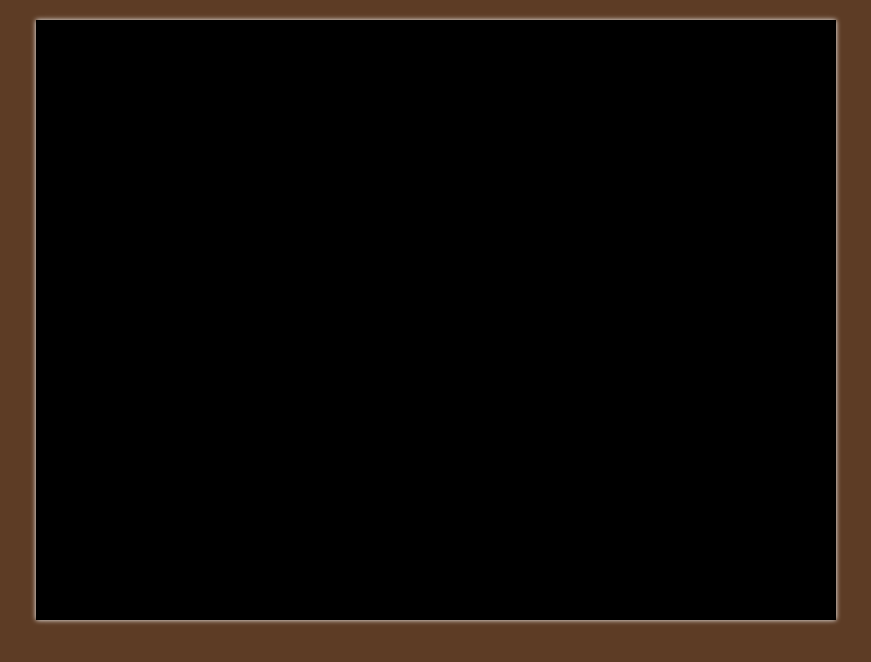
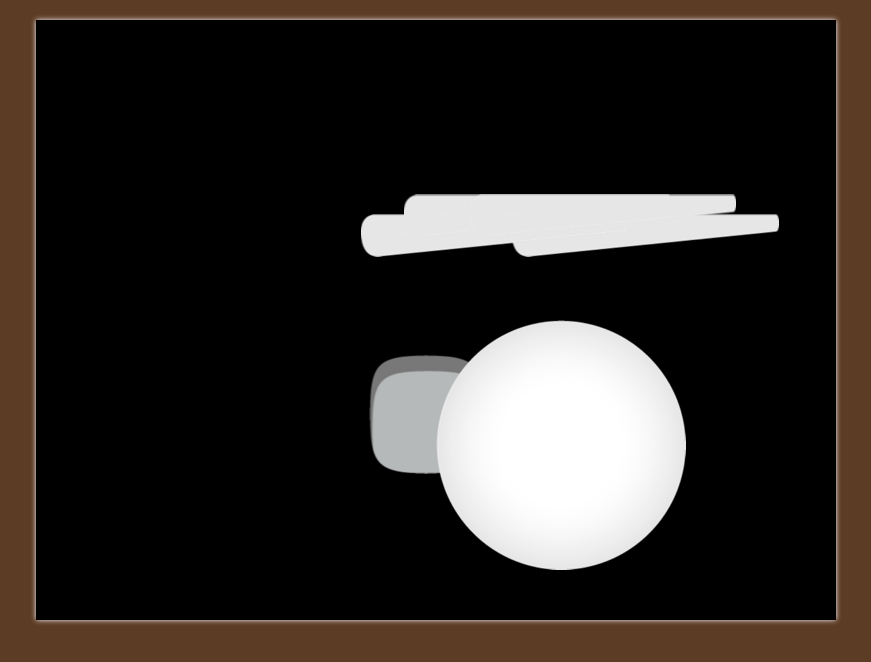
Before and after one commit to elliotfiske/html5mon, a plain HTML site: page index.html in a window 1280 px wide. Shown: the whole page, without its empty margins (129-1000 px from the left). Drawn offline with Linux system fonts and the light colour scheme.

Commit message:
Basic part rendering ahoy

```diff
--- a/index.html
+++ b/index.html
@@ -23,6 +23,9 @@
        <img class="wut" />
    </div>
 
+   <!-- test saved monsters -->
+   <script src="monster2.js"></script>
+
    <!-- Libraries -->
    <script src="src/engine/juicy.js"></script>
    <script src="src/engine/lib/buzz.js"></script>
--- /dev/null
+++ b/monster2.js
@@ -0,0 +1,162 @@
+var mon2 = [
+  {
+    "uuid" : "F46C1A1B-3DC6-47D1-8D2E-15B28AAB6BA4",
+    "colorB" : 0.5,
+    "colorG" : 0,
+    "x" : -0.001906345714814961,
+    "colorR" : 0.5,
+    "userAngle" : 0,
+    "y" : -41.0673942565918,
+    "anchorY" : 0.5,
+    "flipped" : false,
+    "type" : "decal",
+    "orbitalAngle" : 0,
+    "textureName" : "decal7",
+    "hidden" : false,
+    "anchorX" : 0.5,
+    "scaleFactor" : 2,
+    "colorable" : 0
+  },
+  {
+    "uuid" : "0BF8CF33-4283-4CB2-81EB-FD03AB044C85",
+    "colorB" : 0.9411764740943909,
+    "colorG" : 0.7411764860153198,
+    "x" : 75.34455871582031,
+    "colorR" : 0.1333333402872086,
+    "userAngle" : 0,
+    "y" : -106.0047149658203,
+    "anchorY" : 0.5,
+    "flipped" : false,
+    "type" : "leg",
+    "orbitalAngle" : -0.9709403514862061,
+    "textureName" : "leg3",
+    "baseAnchorX" : 0.95,
+    "mirroredUuid" : "0319DA58-81F2-482A-A90C-025EBA1E43AD",
+    "baseAnchorY" : 0.5,
+    "hidden" : false,
+    "anchorX" : 0.2000000029802322,
+    "scaleFactor" : 1,
+    "colorable" : 1
+  },
+  {
+    "uuid" : "0319DA58-81F2-482A-A90C-025EBA1E43AD",
+    "colorB" : 0.9411764740943909,
+    "colorG" : 0.7411764860153198,
+    "x" : -75.34455871582031,
+    "colorR" : 0.1333333402872086,
+    "userAngle" : 0,
+    "y" : -106.0047149658203,
+    "anchorY" : 0.5,
+    "flipped" : true,
+    "type" : "leg",
+    "orbitalAngle" : 0.9709403514862061,
+    "textureName" : "leg3",
+    "baseAnchorX" : 0.95,
+    "mirroredUuid" : "0BF8CF33-4283-4CB2-81EB-FD03AB044C85",
+    "baseAnchorY" : 0.5,
+    "hidden" : false,
+    "anchorX" : 0.2000000029802322,
+    "scaleFactor" : 1,
+    "colorable" : 1
+  },
+  {
+    "uuid" : "933B6EC3-4FA7-4730-B09B-94326A2FBC8A",
+    "colorB" : 0.9411764740943909,
+    "colorG" : 0.7411764860153198,
+    "x" : -32.45998764038086,
+    "colorR" : 0.1333333402872086,
+    "userAngle" : 0,
+    "y" : -125.6016540527344,
+    "anchorY" : 0.5,
+    "flipped" : false,
+    "type" : "leg",
+    "orbitalAngle" : -1.807913064956665,
+    "textureName" : "leg3",
+    "baseAnchorX" : 0.95,
+    "mirroredUuid" : "B72FAC1F-0D93-4D48-B3C4-153DFFEC8F54",
+    "baseAnchorY" : 0.5,
+    "hidden" : false,
+    "anchorX" : 0.2000000029802322,
+    "scaleFactor" : 1,
+    "colorable" : 1
+  },
+  {
+    "uuid" : "B72FAC1F-0D93-4D48-B3C4-153DFFEC8F54",
+    "colorB" : 0.9411764740943909,
+    "colorG" : 0.7411764860153198,
+    "x" : 32.45998764038086,
+    "colorR" : 0.1333333402872086,
+    "userAngle" : 0,
+    "y" : -125.6016540527344,
+    "anchorY" : 0.5,
+    "flipped" : true,
+    "type" : "leg",
+    "orbitalAngle" : 1.807913064956665,
+    "textureName" : "leg3",
+    "baseAnchorX" : 0.95,
+    "mirroredUuid" : "933B6EC3-4FA7-4730-B09B-94326A2FBC8A",
+    "baseAnchorY" : 0.5,
+    "hidden" : false,
+    "anchorX" : 0.2000000029802322,
+    "scaleFactor" : 1,
+    "colorable" : 1
+  },
+  {
+    "uuid" : "70E5AA8A-9FAD-49A8-BBE0-7CA59E4064B1",
+    "colorB" : 0.5,
+    "colorG" : 0,
+    "x" : 66.69699859619141,
+    "colorR" : 0.5,
+    "userAngle" : 0,
+    "y" : 34.92282867431641,
+    "anchorY" : 0.5,
+    "flipped" : false,
+    "type" : "eye",
+    "orbitalAngle" : 0,
+    "textureName" : "eye8back",
+    "mirroredUuid" : "650E0733-57EF-48B2-8C8B-E77B0A7E1A2F",
+    "hidden" : false,
+    "anchorX" : 0.5,
+    "scaleFactor" : 2,
+    "pupilTextureName" : "eye8front",
+    "colorable" : 0
+  },
+  {
+    "uuid" : "650E0733-57EF-48B2-8C8B-E77B0A7E1A2F",
+    "colorB" : 0.5,
+    "colorG" : 0,
+    "x" : -66.69699859619141,
+    "colorR" : 0.5,
+    "userAngle" : 0,
+    "y" : 34.92282867431641,
+    "anchorY" : 0.5,
+    "flipped" : true,
+    "type" : "eye",
+    "orbitalAngle" : 0,
+    "textureName" : "eye8back",
+    "mirroredUuid" : "70E5AA8A-9FAD-49A8-BBE0-7CA59E4064B1",
+    "hidden" : false,
+    "anchorX" : 0.5,
+    "scaleFactor" : 2,
+    "pupilTextureName" : "eye8front",
+    "colorable" : 0
+  },
+  {
+    "uuid" : "A879F2A7-34BA-4885-B99E-7C535185F8F8",
+    "colorB" : 0.9411764740943909,
+    "colorG" : 0.7411764860153198,
+    "x" : 384,
+    "colorR" : 0.1333333402872086,
+    "userAngle" : 0,
+    "y" : 562,
+    "anchorY" : 0.5,
+    "flipped" : false,
+    "type" : "body",
+    "orbitalAngle" : 0,
+    "textureName" : "body2",
+    "hidden" : false,
+    "anchorX" : 0.5,
+    "scaleFactor" : 1,
+    "colorable" : 1
+  }
+]
--- a/src/components/monster.js
+++ b/src/components/monster.js
@@ -13,12 +13,53 @@ isRetina = function() {
     return false;
 };
 
+
+
 Juicy.Component.create('Monster', {
     constructor: function() {
-        this.parts = []
+        this.parts = mon2;
+        this.partImgDict = {};
+        this.loadParts();
+
+        this.x = GAME_WIDTH/2;
+        this.y = GAME_HEIGHT/2;
     },
 
+    // Populate the image -> part dictionary
+    loadParts: function() {
+        for (var i = 0; i < this.parts.length; i++) {
+            var texName = this.parts[i].textureName;
+            if ( !(this.partImgDict.hasOwnProperty(texName)) ) {
+                var newImg = new Image();
+                var atTooEx = isRetina() ? '@2x' : '';
+                newImg.src = 'img/' + texName + '.png' + atTooEx;
+
+                if (this.parts[i].colorable) {
+
+                }
+
+                this.partImgDict[texName] = newImg;
+            }
+        }
+    },
 
     render: function(context) {
+        for (var i = 0; i < this.parts.length; i++) {
+            var part = this.parts[i];
+
+            if (this.partImgDict[part.textureName].complete) {
+                this.drawPart(part, context);
+            }
+        }
+    },
+
+    drawPart: function(part, context) {
+        var partX = part.x, partY = part.y;
+
+        if (part.type == "body") {
+            partX = partY = 0;
+        }
+
+        context.drawImage(this.partImgDict[part.textureName], this.x + partX, this.y + partY);
     },
 });
--- a/src/engine/juicy.js
+++ b/src/engine/juicy.js
@@ -83,9 +83,13 @@
       this.context = canvas.getContext('2d');
 
       var self = this;
-      canvas.onclick = function(evt) {
+      canvas.onmousedown = function(evt) {
          evt = self.getCanvasCoords(evt);
-         self.click(evt.x, evt.y);
+         self.mouseDown(evt.x, evt.y);
+      }
+      canvas.onmouseup = function(evt) {
+         evt = self.getCanvasCoords(evt);
+         self.mouseUp(evt.x, evt.y);
       }
       canvas.onmousemove = function(evt) {
          evt = self.getCanvasCoords(evt);
@@ -129,9 +133,14 @@
       return this; // Enable chaining
    };
 
-   Game.prototype.click = function(x, y) {
+   Game.prototype.mouseDown = function(x, y) {
       if (this.state)
-         this.state.click(x, y);
+         this.state.mouseDown(x, y);
+   };
+
+   Game.prototype.mouseUp = function(x, y) {
+      if (this.state)
+         this.state.mouseUp(x, y);
    };
 
    Game.prototype.mouseMoved = function(x, y) {
@@ -227,7 +236,9 @@
    var Scene = Juicy.Scene   = function() { this.entities = []; };
    Juicy.State = Juicy.Screen= Juicy.Scene;
    Scene.prototype.init      = function() {};
-   Scene.prototype.click     = function(x, y) {};
+   Scene.prototype.mouseDown = function(x, y) {};
+   Scene.prototype.mouseUp   = function() {};
+   Scene.prototype.mouseMoved= function(x, y) {};
    Scene.prototype.onKey     = {};
    Scene.prototype.update    = function(dt, input) { return true; };
    Scene.prototype.render    = function(context) {};
```
Also changed, not shown: monster1.js (added, +96 -0 lines), 4 other files.
